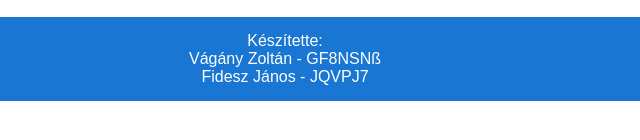
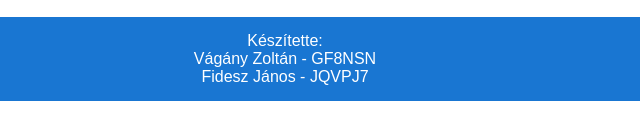
Before and after one commit to kirk120/webprog1, a plain HTML site: page index.html in a window 1280 px wide. Shown: the part 472-612 px from the top of the page, 355-995 px from the left. Drawn offline with Linux system fonts and the light colour scheme.

Commit message:
Neptun kód

```diff
--- a/index.html
+++ b/index.html
@@ -117,7 +117,7 @@
 
     <footer>
         Készítette:<br>
-        Vágány Zoltán - GF8NSNß<br>
+        Vágány Zoltán - GF8NSN<br>
         Fidesz János  - JQVPJ7
     </footer>
 
```
